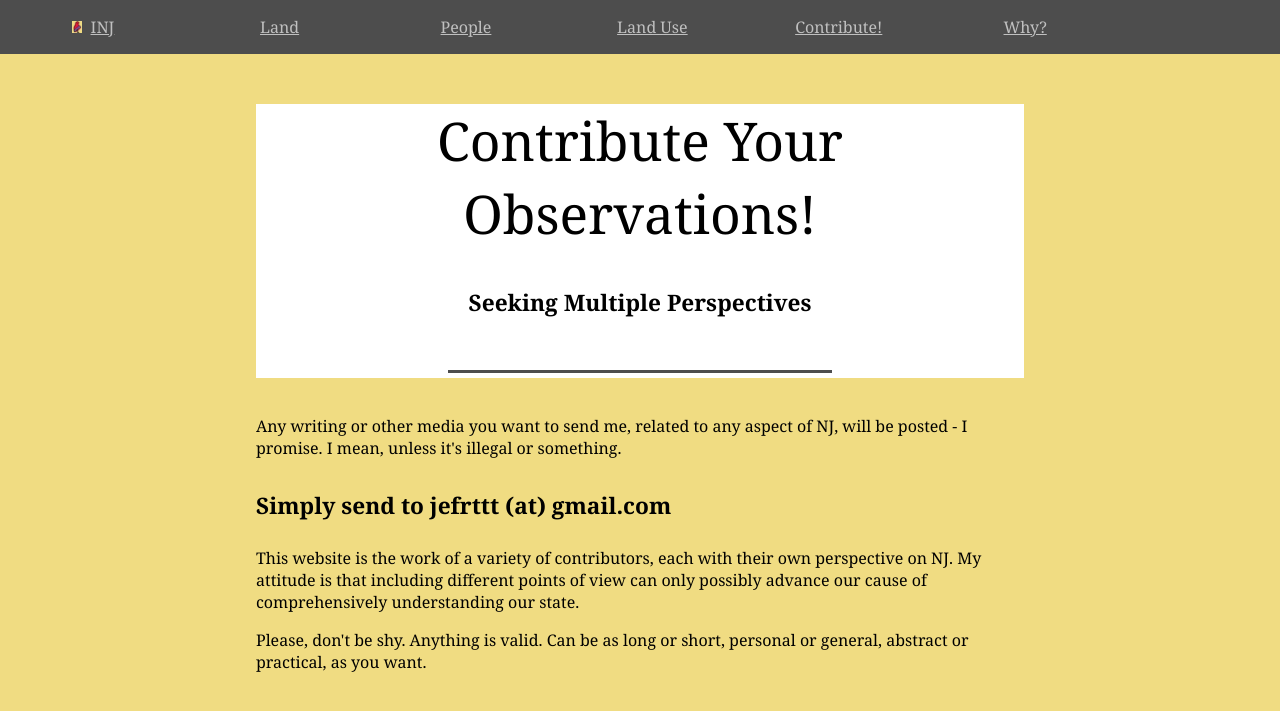
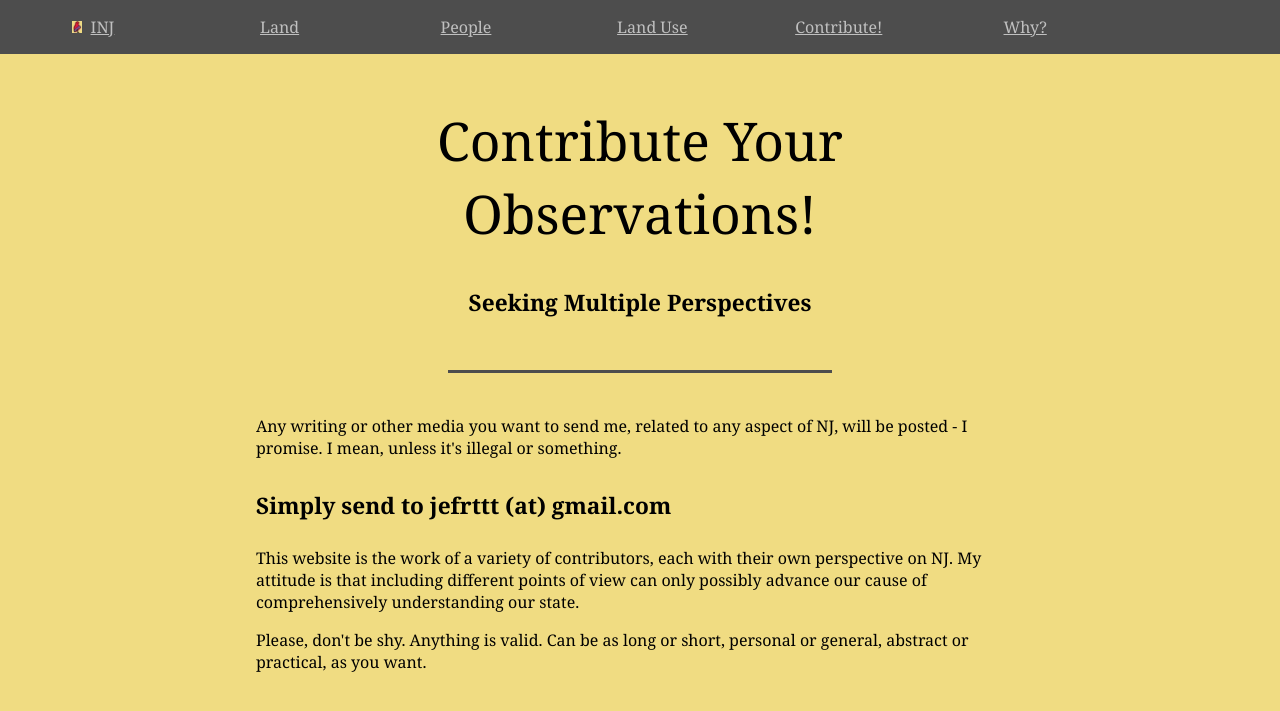
Before and after one commit to jonfried/oakafee.github.io, a Jekyll site: the page built from submit.html, in a window 1280 px wide. Shown: the top 711 px of the page. Built offline with Jekyll 4.4.1, drawn with Linux system fonts in a browser that asks for light colours.

Commit message:
Update style.css

```diff
--- a/styles/style.css
+++ b/styles/style.css
@@ -37,7 +37,6 @@ div.article {
 div.headline-container {
         margin: 50px 0 37px 0;
         text-align: center;
-        background-color: white;
 }
 div.navagation {
         font-size: 11pt;
```
